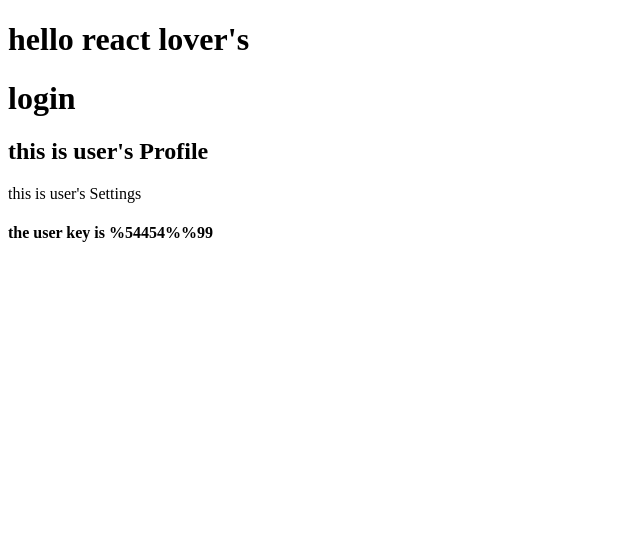
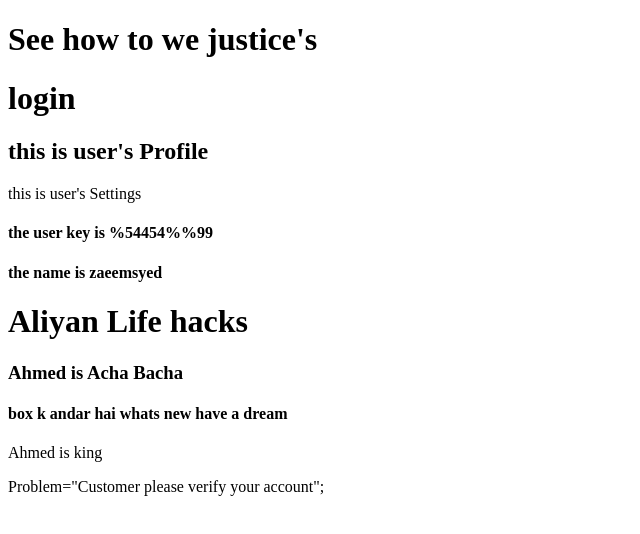
Before and after one commit to zaeem-syed/react-fundamentals, a React (Vite) app: page / in a window 1280 px wide. Shown: the top 534 px of the page, without its empty margins (0-640 px from the left). Built offline with nearby package versions, Linux system fonts and the light colour scheme.

Commit message:
ahmed work is saved today

```diff
--- a/src/App.jsx
+++ b/src/App.jsx
@@ -1,13 +1,26 @@
 import Login, { Profile, Settings, Userkey } from "./components/UserComponent"
 
 function App(){
+  const Name='zaeemsyed';
+  let Aliyan='Life hacks';
+  let Ahmed= 'Acha Bacha';
+  var Box="whats new have a dream";
+  var Gangster="Ahmed is king ";
+  let Dear="Problem";
   return (
     <div>
-      <h1>hello react lover's</h1>
+      <h1>See how to we justice's</h1>
        <Login></Login>
        <Profile/>
        <Settings></Settings>
        <h4>the user key is {Userkey}</h4>
+       <h4>the name is {Name}</h4>
+       <h1>Aliyan  {Aliyan}</h1>
+       <h3>Ahmed is {Ahmed}</h3>
+       <h4>box k andar hai {Box}</h4>
+        <p>{Gangster}</p>
+      <h9>{Dear}="Customer please verify your account";</h9>
+
     </div>
   )
 }
```
